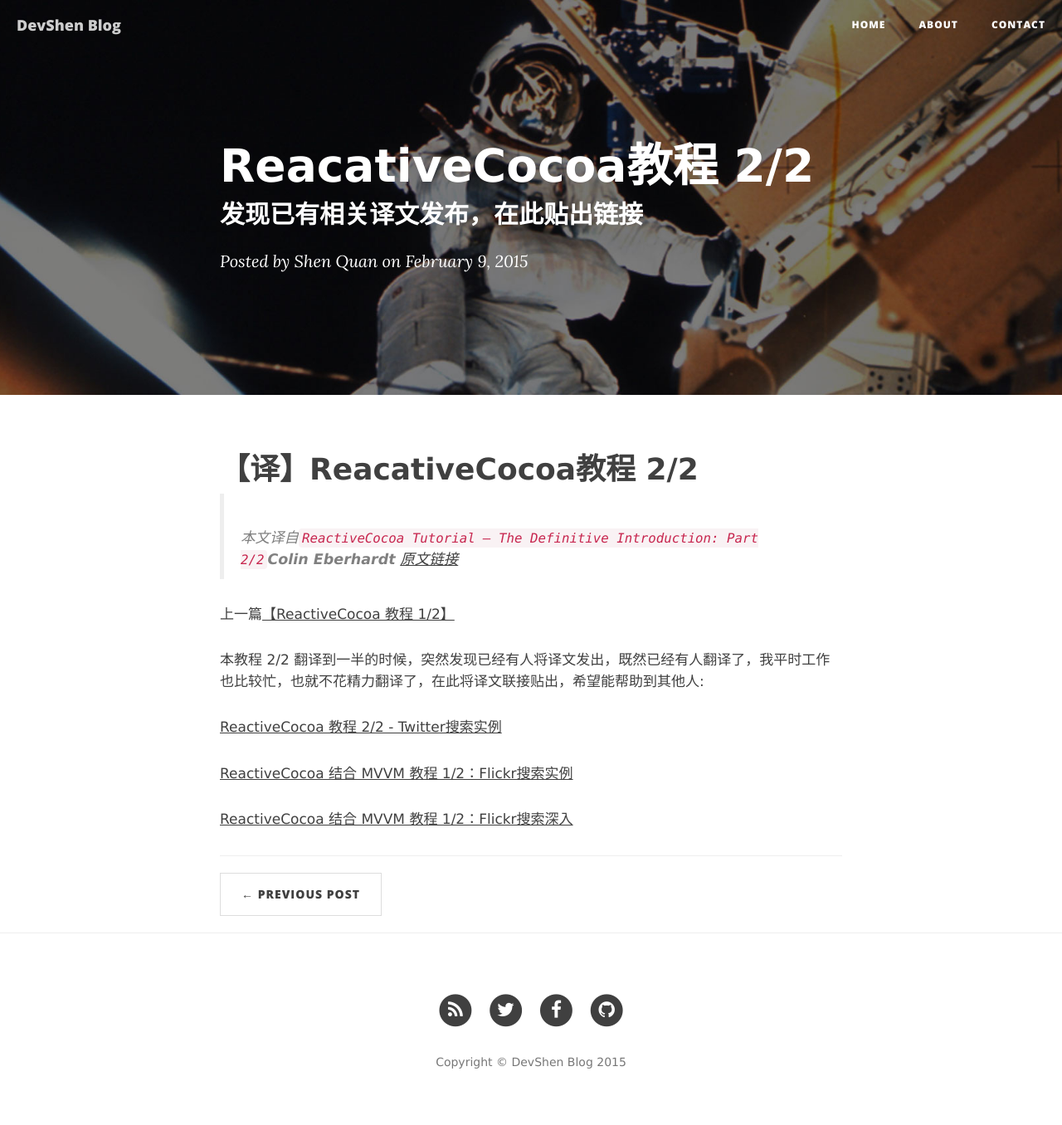
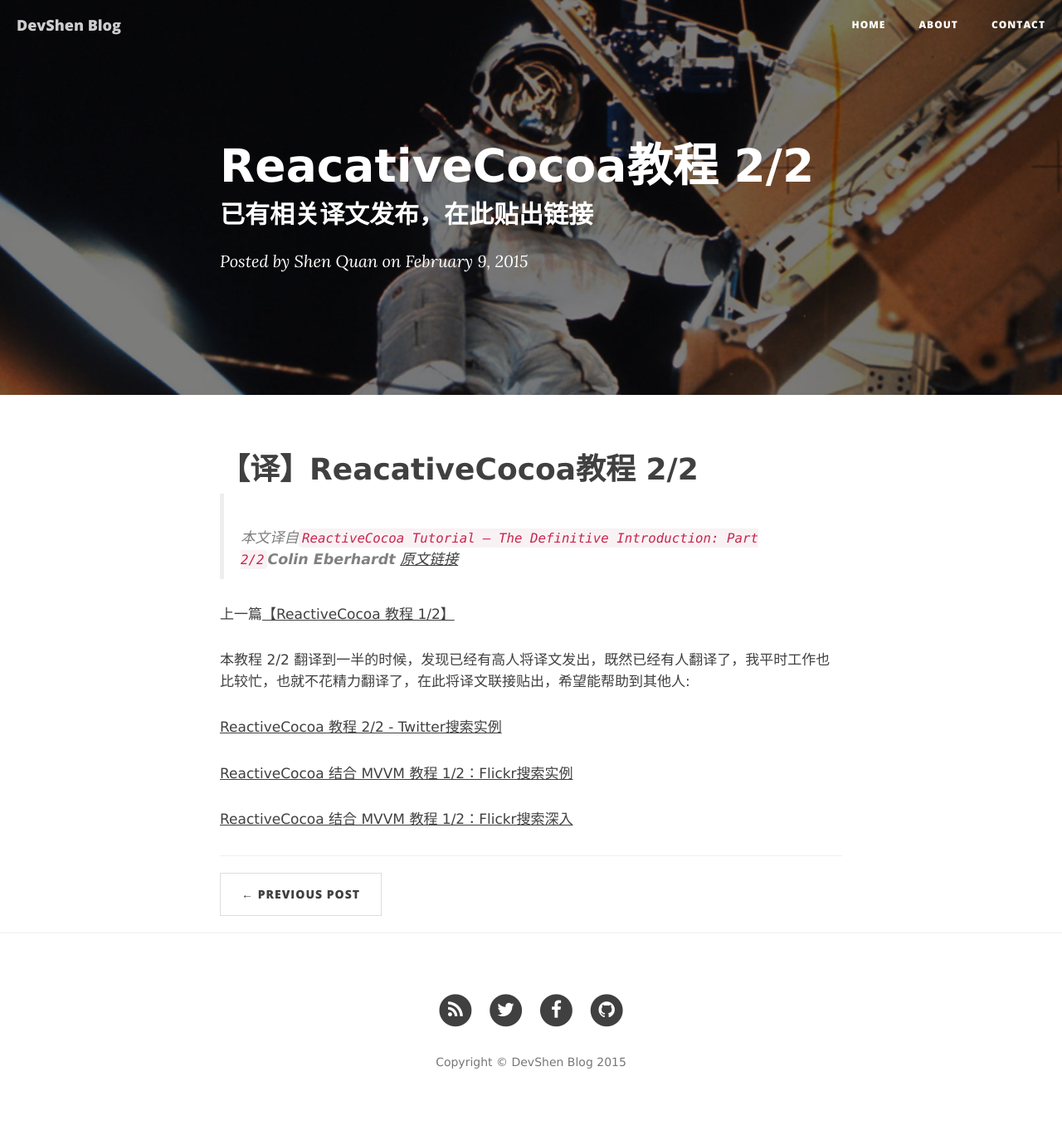
Before and after one commit to devshen/devshen.github.io, a Jekyll site: the page built from _posts/2015-02-08-ReactiveCocoaTutorial-2.md, in a window 1280 px wide. Shown: the whole page at 83% size. Built offline with Jekyll 4.4.1, drawn with Linux system fonts in a browser that asks for light colours; nearby versions of some CDN libraries; Markdown is read by kramdown in place of the engine named in the settings; comment, search, counter and statistics services are not loaded.

Commit message:
subtitle

```diff
--- a/_posts/2015-02-08-ReactiveCocoaTutorial-2.md
+++ b/_posts/2015-02-08-ReactiveCocoaTutorial-2.md
@@ -1,7 +1,7 @@
 ---
 layout:     post
 title:      "ReacativeCocoa教程 2/2"
-subtitle:   "发现已有相关译文发布，在此贴出链接"
+subtitle:   "已有相关译文发布，在此贴出链接"
 date:       2015-02-09 12:00:00
 author:     "Shen Quan"
 header-img: "img/post-bg-03.jpg"
@@ -12,7 +12,7 @@ header-img: "img/post-bg-03.jpg"
 
 上一篇[【ReactiveCocoa 教程 1/2】](http://devshen.github.io/2015/02/08/ReactiveCocoaTutorial-1/)
 
-本教程 2/2 翻译到一半的时候，突然发现已经有人将译文发出，既然已经有人翻译了，我平时工作也比较忙，也就不花精力翻译了，在此将译文联接贴出，希望能帮助到其他人:
+本教程 2/2 翻译到一半的时候，发现已经有高人将译文发出，既然已经有人翻译了，我平时工作也比较忙，也就不花精力翻译了，在此将译文联接贴出，希望能帮助到其他人:
 
 [ReactiveCocoa 教程 2/2 - Twitter搜索实例](http://southpeak.github.io/blog/2014/08/02/reactivecocoazhi-nan-er-:twittersou-suo-shi-li/)
 
```
